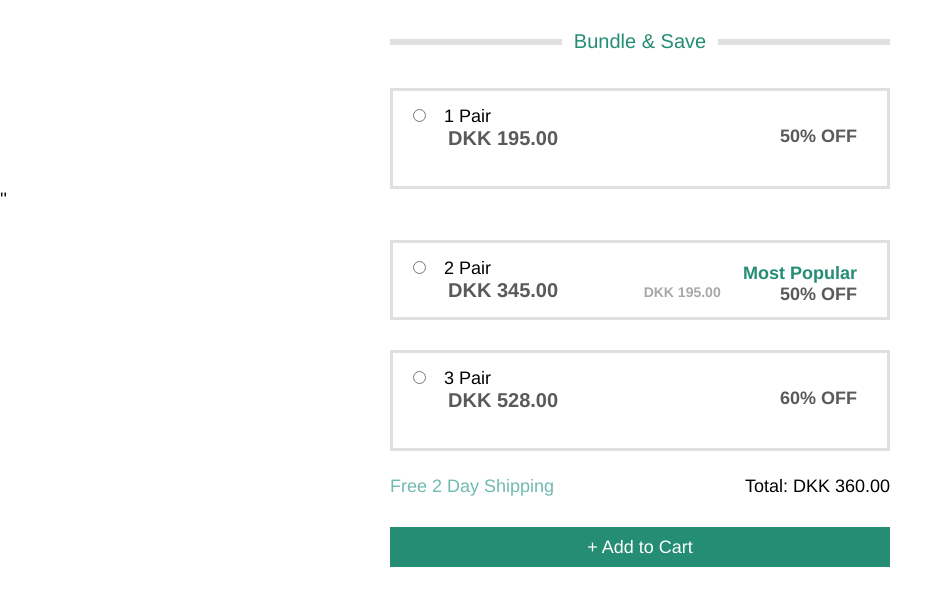
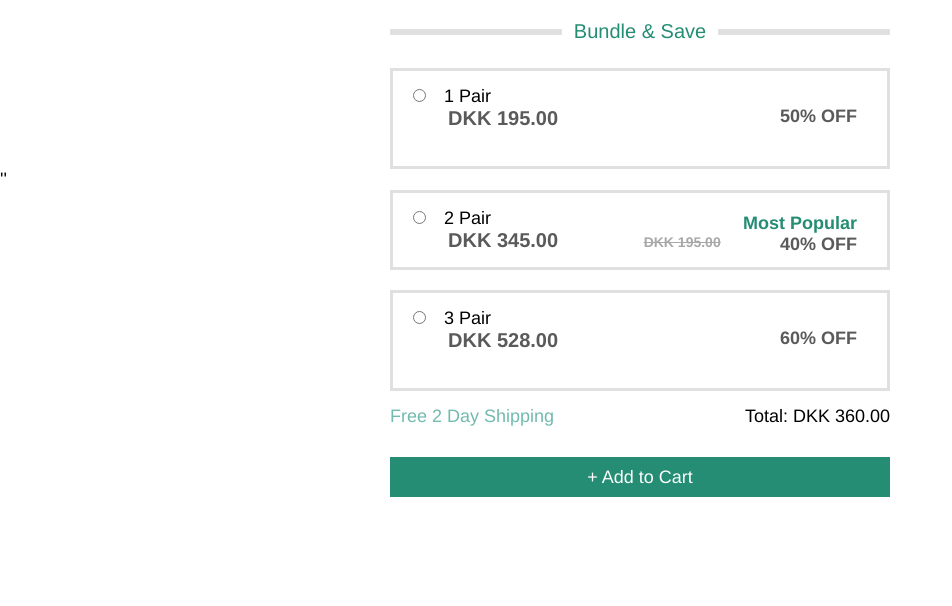
Before and after one commit to ldehadray-18/proveway, an Angular app: page / in a window 1280 px wide. Shown: the top 606 px of the page, without its empty margins (0-952 px from the left). Built offline with nearby package versions, Linux system fonts and the light colour scheme.

Commit message:
final commit

```diff
--- a/src/app/app.component.css
+++ b/src/app/app.component.css
@@ -13,7 +13,7 @@
     display: flex;
     justify-content: space-between;
 
-    margin-top: 25px;
+    margin-top: 15px;
 
 }
 
@@ -28,7 +28,18 @@
     border: 3px solid #e0e0e0;
     margin: auto;
     width: 500px;
-    margin-top: 30px;
+    margin-top: 20px;
+    display: flex;
+    justify-content: space-between;
+    position: relative;
+    padding: 15px;
+}
+
+.first-box-second {
+    border: 3px solid #e0e0e0;
+    margin: auto;
+    width: 500px;
+
     display: flex;
     justify-content: space-between;
     position: relative;
--- a/src/app/app.component.html
+++ b/src/app/app.component.html
@@ -3,7 +3,7 @@
   <span class="heading-content"> Bundle & Save</span>
   <span class="border"></span>
 </div>
-<div class="first-box" [ngClass]="{'first-box-click':first==true }">
+<div class="first-box" [ngClass]="{'first-box-click':first }">
   <div>
     <input type="radio" id="1Pair" name="1Pair" value="1Pair" (change)="change('first')">
       <label for="1Pair">1 Pair <div class="price"> DKK 195.00</div></label><br>
@@ -60,10 +60,11 @@
   </div>
   <div class=first-fox-distance> 50% OFF</div>
 </div>''
-<div class="first-box" [ngClass]="{'first-box-click':second==true }">
+<div class="first-box-second" [ngClass]="{'first-box-click':second }">
   <div>
     <input type="radio" id="1Pair" name="1Pair" value="1Pair" (change)="change('second')">
-      <label for="1Pair">2 Pair <div class="price"> DKK 345.00 <span class="line-break"> DKK 195.00</span> </div>
+      <label for="1Pair">2 Pair <div class="price"> DKK 345.00 <span class="line-break"> <del> DKK 195.00 </del></span>
+      </div>
     </label>
     <table class="table-head" *ngIf="second">
       <tr>
@@ -118,11 +119,11 @@
   </div>
   <div class=second-fox-distance>
     <span class="color-green"> Most Popular </span>
-    <div style="position: absolute; right: 0px;"> 50% OFF</div>
+    <div style="position: absolute; right: 0px;"> 40% OFF</div>
 
   </div>
 </div>
-<div class="first-box" [ngClass]="{'first-box-click':third==true }">
+<div class="first-box" [ngClass]="{'first-box-click':third }">
   <div>
     <input type="radio" id="1Pair" name="1Pair" value="1Pair" (change)="change('third')">
       <label for="1Pair">3 Pair <div class="price"> DKK 528.00</div></label><br>
```
Also changed, not shown: 7 other files (tests, documents, lock files or other folders).
